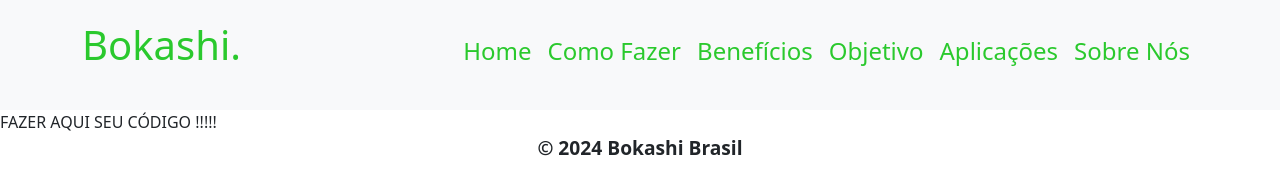
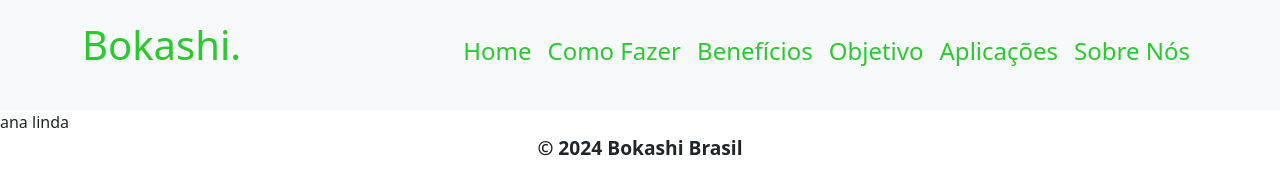
Before and after one commit to r1llary/Bokashi, a plain HTML site: page aplicacoes.html in a window 1280 px wide. Drawn offline with Linux system fonts and the light colour scheme.

Commit message:
linha 66

```diff
--- a/aplicacoes.html
+++ b/aplicacoes.html
@@ -63,7 +63,7 @@
   <!----------------Início do Main------------------->
   <main>
 
-    FAZER AQUI SEU CÓDIGO !!!!!
+    ana linda
   </main>
   <!----------------Fim do Main--------------->
 
```
